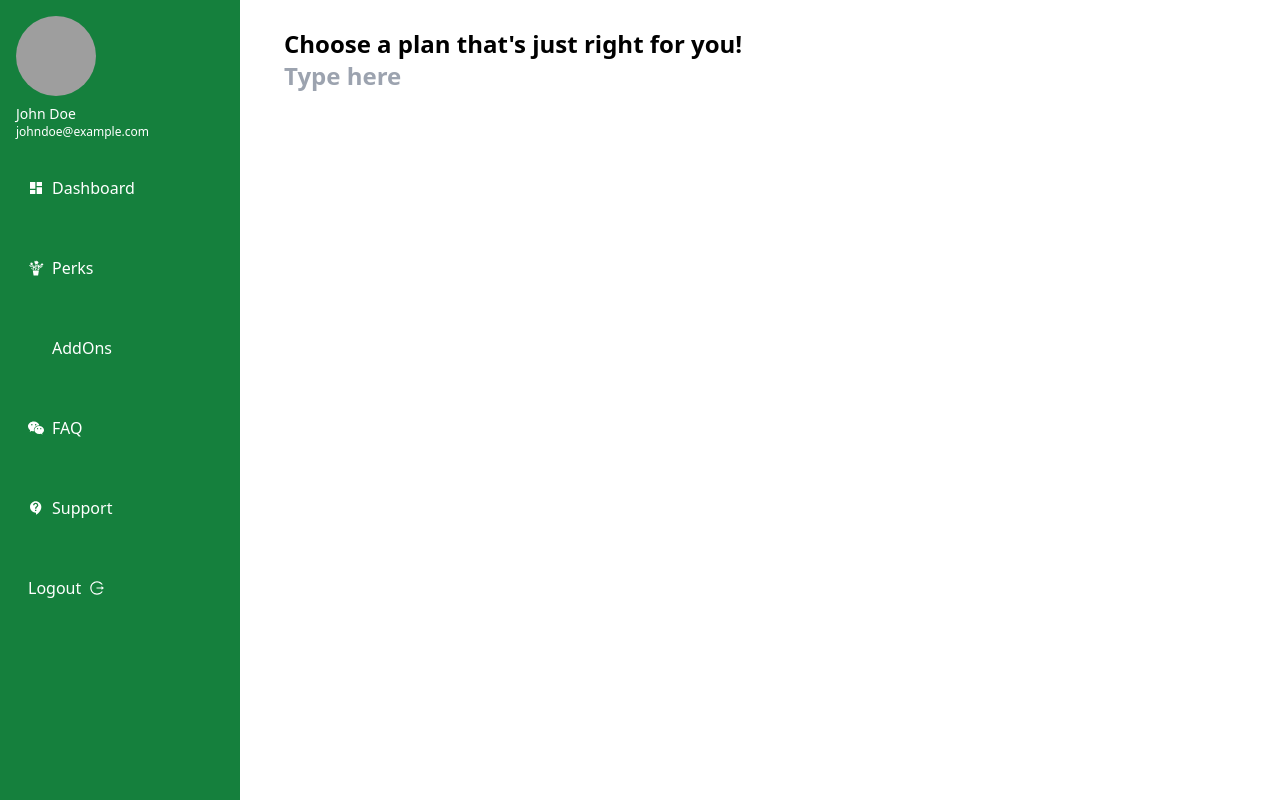
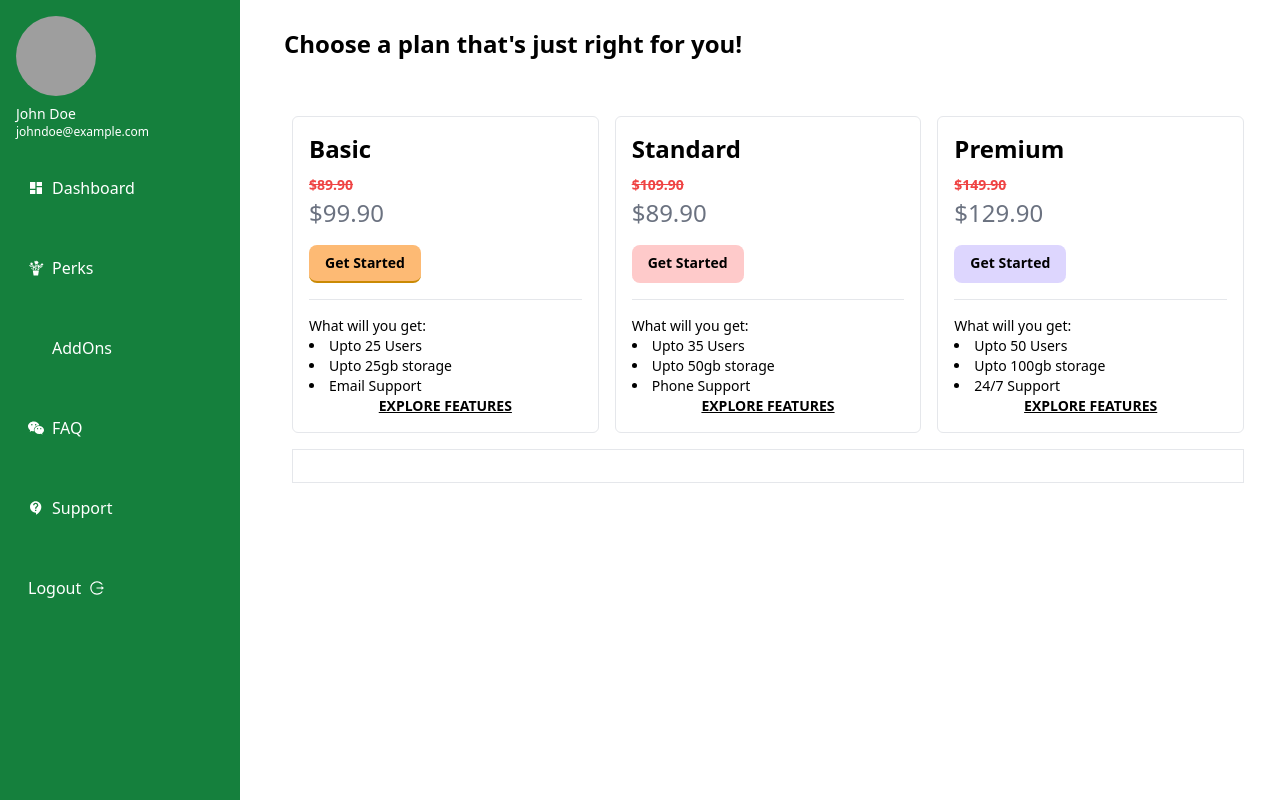
Before and after one commit to ReshnaRaj/Admin-Panel, a React (Vite) app in the folder Admin-dashboard/: page / in a window 1280 px wide. Built offline with nearby package versions, Linux system fonts and the light colour scheme; grey boxes are pictures that could not be loaded; some icons are missing.

Commit message:
container

```diff
--- a/Admin-dashboard/src/App.jsx
+++ b/Admin-dashboard/src/App.jsx
@@ -2,8 +2,13 @@ import { useState } from "react";
 
 import Sidebar from "./Sidebar";
 import Header from "./Header";
+import Home from "./Home";
+
+
 
 function App() {
+
+
   return (
     <>
    <div className="flex">
@@ -11,7 +16,7 @@ function App() {
     <Sidebar/>
    </div>
     <div className="p-7 text-2xl font-semibold flex-1 h-screen">
-      <Header/>
+      <Home/>
     </div>
     </div>
 
--- /dev/null
+++ b/Admin-dashboard/src/Container.jsx
@@ -0,0 +1,30 @@
+import React from 'react';
+
+const Container = ({ planName, originalPrice, discountedPrice, features, buttonColor }) => {
+  return (
+    <div className="flex-1 border p-4 m-2 rounded-md">
+      <h2>{planName}</h2>
+      <p>
+        <span className="text-red-500 line-through text-sm">
+          {originalPrice}
+        </span>
+      </p>
+      <p>
+        <span className="text-gray-500 font-normal ">{discountedPrice}</span>
+      </p>
+      <button className={`py-2 px-4 mt-4 border-b-2 ${buttonColor} rounded-lg text-sm` }>
+        Get Started
+      </button>
+      <hr className="my-4" />
+      <p className="font-normal text-sm">What will you get:</p>
+      <ul className="list-disc font-normal list-inside text-sm">
+        {features.map((feature, index) => (
+          <li key={index}>{feature}</li>
+        ))}
+      </ul>
+      <h6 className="underline text-center text-sm">EXPLORE FEATURES</h6>
+    </div>
+  );
+};
+
+export default Container;
--- /dev/null
+++ b/Admin-dashboard/src/Container2.jsx
@@ -0,0 +1,14 @@
+import React from 'react'
+
+const Container2 = () => {
+  return (
+     <>
+      <div className="flex-1 border p-4 m-2">
+
+      </div>
+      {/* <div className="flex-1 border p-4 m-2">Container 5</div> */}
+     </>
+  )
+}
+
+export default Container2
--- a/Admin-dashboard/src/Header.jsx
+++ b/Admin-dashboard/src/Header.jsx
@@ -1,12 +1,10 @@
-import React from 'react'
+import React from "react";
 
 const Header = () => {
   return (
-     <>
-     <h1>Choose a plan that's just right for you!</h1>
-     <input type="text" placeholder="Type here" className="input input-bordered w-full max-w-xs" />
-     </>
-  )
-}
+   <>
+   </>
+  );
+};
 
-export default Header
+export default Header;
--- a/Admin-dashboard/src/Home.jsx
+++ b/Admin-dashboard/src/Home.jsx
@@ -1,12 +1,48 @@
 import React from 'react'
+import Container from './Container'
+import Container2 from './Container2';
 
 const Home = () => {
+
+
+  const basicPlan = {
+    planName: 'Basic',
+    originalPrice: '$89.90',
+    discountedPrice: '$99.90',
+    features: ['Upto 25 Users', 'Upto 25gb storage', 'Email Support'],
+    buttonColor: 'bg-orange-300 border-yellow-600'
+  };
+
+  const premiumPlan = {
+    planName: 'Premium',
+    originalPrice: '$149.90',
+    discountedPrice: '$129.90',
+    features: ['Upto 50 Users', 'Upto 100gb storage', '24/7 Support'],
+    buttonColor: 'bg-violet-200 border-violet-200'
+  };
+
+  const standardPlan = {
+    planName: 'Standard',
+    originalPrice: '$109.90',
+    discountedPrice: '$89.90',
+    features: ['Upto 35 Users', 'Upto 50gb storage', 'Phone Support'],
+    buttonColor: 'bg-red-200 border-red-200'
+  };
   return (
-    <div>
-        <h1>
-            Welcome to the home page!
-     </h1>
+    <>
+    <h1>Choose a plan that's just right for you!</h1>
+    <div className="flex flex-row mt-12">
+
+      <Container {...basicPlan} />
+      <Container {...standardPlan} />
+      <Container {...premiumPlan} />
+
     </div>
+    <div className="flex flex-row">
+      {/* Two containers in a row */}
+     <Container2/>
+    </div>
+  </>
   )
 }
 
```
